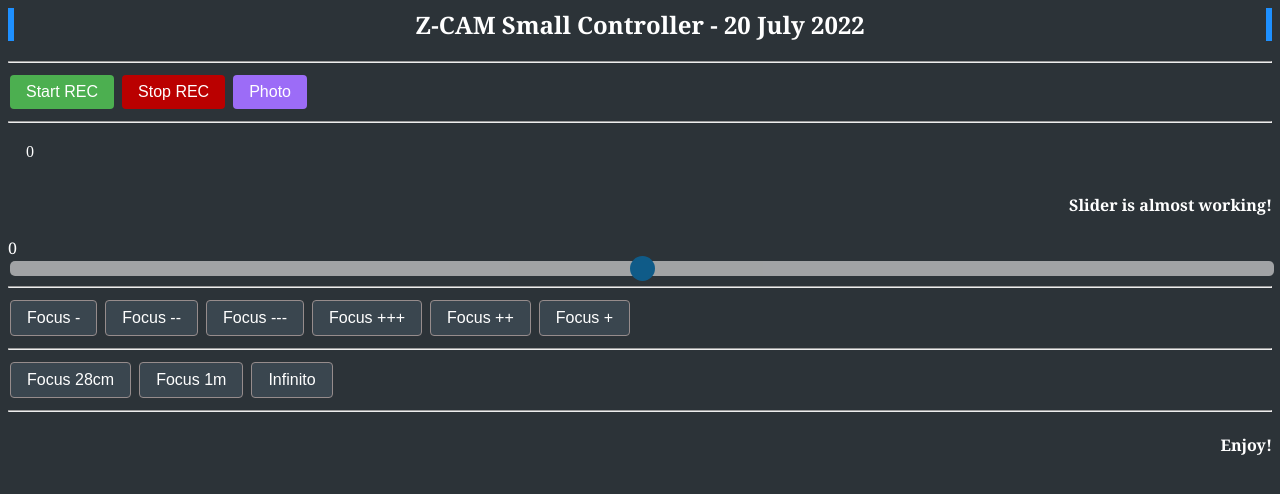
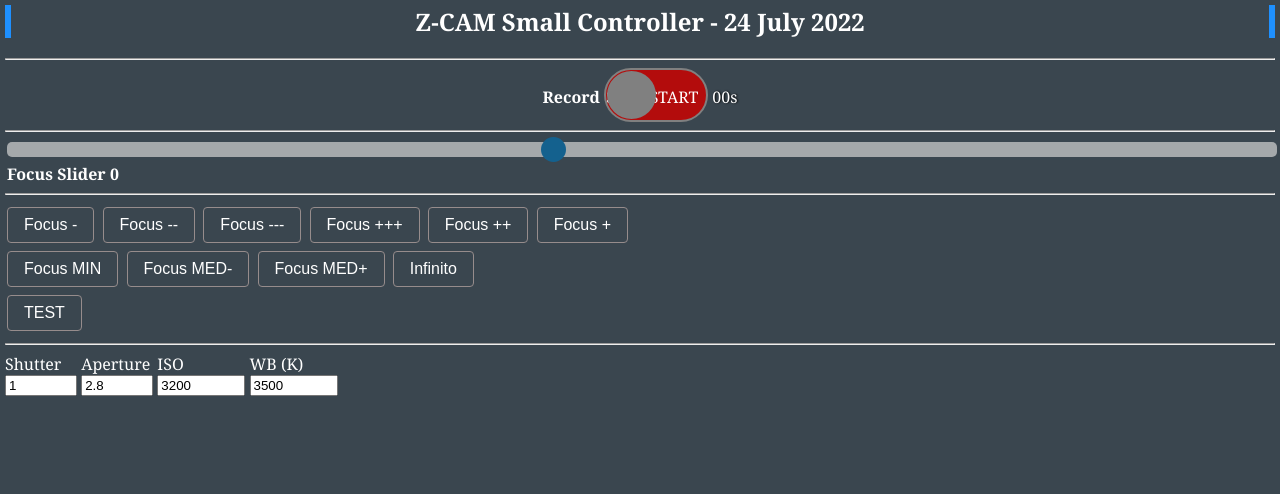
Before and after one commit to costavale/ZCAM-E2_Small-Controller, a plain HTML site: page ZCAM-1.0.html in a window 1280 px wide. Drawn offline with Linux system fonts and the light colour scheme.

Commit message:
updated to 24 july 2022

```diff
--- a/ZCAM-1.0.html
+++ b/ZCAM-1.0.html
@@ -1,14 +1,17 @@
 <html>
+<html lang="en">
 
 <head>
 <meta http-equiv="Content-Type" content="text/html; charset=windows-1252">
+
 <title>Z-CAM Controller</title>
 
 <script language="JavaScript">
 
-function httpGet(theUrl,VARf) {
+// Send a request
+function httpGet(theUrl, VARf) {
 
-	theUrl= theUrl + VARf;
+	theUrl = theUrl + VARf;
 	let xmlHttpReq = new XMLHttpRequest();
 
 	xmlHttpReq.open("GET", theUrl, false);
@@ -17,24 +20,112 @@
 	console.log(VARf);
 
 	return xmlHttpReq.responseText;
-
 }
 
+// Send a command to change configuration
+function setConfig(command, def) {
+
+  theCompleteUrl = 'http://10.98.32.1/ctrl/set?' + command + "=" + def;
+  let xmlHttpReq = new XMLHttpRequest();
+
+  xmlHttpReq.open("GET", theCompleteUrl, false);
+
+  xmlHttpReq.send(null);
+  console.log(theCompleteUrl);
+
+  return xmlHttpReq.responseText;
+}
+
+// Update the slider
 function updateSlider(slideAmount) {
         var sliderDiv = document.getElementById("sliderAmount");
-            sliderDiv.innerHTML = slideAmount;
+        sliderDiv.innerHTML = slideAmount;
     }
 
+// Display the new value
 function DisplayChange(newvalue) {
                 document.getElementById(
                   "value").innerHTML = newvalue;
             }
 
-//console.log(httpGet('https://jsonplaceholder.typicode.com/posts'));
+// Toggles the checkbox from OFF to ON and vice-versa.
+function toggle(checkbox) {
+            switch (checkbox.value) {
+                case "ON":
+                    checkbox.value = "OFF";
+                    httpGet('http://10.98.32.1/ctrl/rec?action=','start');
+                    start();
+                    break;
+                case "OFF":
+                    checkbox.value = "ON";
+                    httpGet('http://10.98.32.1/ctrl/rec?action=','stop');
+                    end();
+                    break;
+            }
+}
+
+// update remaining time
+function updateRecRemaining()
+{
+    $.getJSON("/ctrl/rec?action=remain", function( response ) {
+        if (response.code != 0) {
+            $("#info_remain").text("00h00m");
+            $("#info_remain").css("color", "yellow");
+            $("#btn_rec").css('background', 'darkred');
+            $("#btn_rec").prop("disabled", true);
+        } else {
+            updateRemainLable(response.msg);
+        }
+    });
+}
+
+var startTime, endTime;
+
+function start() {
+  startTime = performance.now();
+};
+
+function end() {
+  endTime = performance.now();
+  var timeDiff = endTime - startTime; //in ms
+  // strip the ms
+  timeDiff /= 1000;
+
+  // get seconds
+  var seconds = Math.round(timeDiff);
+  console.log(seconds + " seconds");
+}
 
 </script>
 
 <style>
+
+body {
+    margin:5px 5px 0px 5px;
+    height:100%;
+    background-color: #3a464f;
+    font-family: Georgia, "Times New Roman", Times, serif;
+    color: white;
+  }
+
+h2 {
+  border-left: 6px solid DodgerBlue;
+  border-right: 6px solid DodgerBlue;
+  text-align: center;
+}
+
+h4 {
+  text-align: left;
+  margin: 4px 2px;
+}
+
+h5 {
+  text-align: left;
+}
+
+p {
+  text-align: left;
+}
 
 .button {
   border: white;
@@ -49,10 +140,6 @@
   cursor: pointer;
 }
 
-.buttonStart {background-color: #4CAF50;}
-.buttonStop {background-color: #BA0000;}
-.buttonPhoto {background-color: #9c6cf7;}
-
 .buttonOthers {
 	background-color: #3a464f;
 	border: 1px solid #968c8c;
@@ -63,37 +150,9 @@
   color: white;
 }
 
-
-h2 {
-  font-family: Georgia, "Times New Roman", Times, serif;
-  color: white;
-  border-left: 6px solid DodgerBlue;
-  border-right: 6px solid DodgerBlue;
-  text-align: center;
-}
-
-h4 {
-  font-family: Georgia, "Times New Roman", Times, serif;
-  color: white;
-  text-align: right;
-}
-
-h5 {
-  font-family: Georgia, "Times New Roman", Times, serif;
-  color: white;
-  text-align: left;
-}
-
-.p {
-  font-family: Georgia, "Times New Roman", Times, serif;
-  color: white;
-  text-align: left;
-}
-
 .slidecontainer {
   width: 100%;
-  font-family: Georgia, "Times New Roman", Times, serif;
-  color: white;
+    color: white;
 }
 
 .slider {
@@ -131,60 +190,175 @@
   cursor: pointer;
 }
 
+#preview {
+    position: relative;
+    width: 75%;
+    height: 100%;
+    float: left;
+    }
+
+#stream {
+    position: absolute;
+    width: 100%;
+}
+
+#info_bar {
+    position: relative;
+    margin: 20px 20px;
+    color: white;
+    }
+
+.info {
+    display: inline;
+    text-shadow:#000 1px 0px 2px;
+  }
+
+#info_bar :not(:nth-child(2)) {
+    margin-left: 2em;
+}
+
+#info_bar :first-child {
+    margin-left: 0px;
+}
+
+#info_bar :nth-child(2) {
+    margin-left: 0.3em;
+}
+
+/* toggle in label designing */
+.toggle {
+  position : relative ;
+  display : inline-block;
+  width: 100px;
+  height: 50px;
+  background-color: rgb(179, 12, 12);
+  border-radius: 30px;
+  border: 2px solid gray;
+}
+
+/* After slide changes */
+.toggle:after {
+  content: '';
+  position: absolute;
+  width: 49px;
+  height: 48px;
+  border-radius: 50%;
+  background-color: gray;
+  top: 1px;
+  left: 1px;
+  transition:  all 0.5s;
+}
+
+/* Checkbox checked effect */
+.checkbox:checked + .toggle::after {
+  left : 51px;
+}
+
+/* Checkbox checked toggle label bg color */
+.checkbox:checked + .toggle {
+  background-color: green;
+}
+
+/* Checkbox vanished */
+.checkbox {
+  display : none;
+}
 </style>
 
 </head>
 
-<h2> <strong> Z-CAM Small Controller </strong> - 20 July 2022</h2>
+<h2> Z-CAM Small Controller - 24 July 2022</h2>
 
 <hr>
-<button class="button buttonStart"
-	accesskey="z"
-	onclick="httpGet('http://10.98.32.1/ctrl/rec?action=','start')">Start REC</button>
-<button class="button buttonStop"
-	accesskey="x"
-	onclick="httpGet('http://10.98.32.1/ctrl/rec?action=','stop')">Stop REC</button>
-<button class="button buttonPhoto"
-	accesskey="x"
-	onclick="httpGet('http://10.98.32.1/ctrl/still/?action=','cap')">Photo</button><hr>
+<center>
+<span><strong>Record</strong></span>
+  <input
+  type="checkbox"
+  id="switch"
+  class="checkbox"
+  value="ON"
+  onclick="toggle(this);" />
 
+  <label for="switch" class="toggle">
+    <p>STOP START</p>
+    </label>
 
+<p class="info" id="seconds">00s</p>
+</center>
 
-<a href="">
-  <div class="button" id="httpGet('http://10.98.32.1/ctrl/rec?action=', remain)">0</div>
-</a>
-
-<h4> <strong> Slider is almost working!</strong> </h4>
+<hr>
 
 <div class="slidecontainer">
-
-<span id="value">0</span>
 
 <input type="range"
 	id="rangeInput"
 	name="rangeInput"
 	value="0"
-	min="-10000"
-	max="10000"
+	min="-3757"
+	max="5000"
 	class="slider"
-      	oninput="DisplayChange(this.value)"
-	onchange="httpGet('http://10.98.32.1/ctrl/set?lens_focus_pos=',value)">
+  oninput="DisplayChange(this.value)"
+	onchange="setConfig('lens_focus_pos', 'value')">
 
+<h4> <strong> Focus Slider </strong> <span id="value">0</span> </h4>
 </div>
 <hr>
 
-<button class="button buttonOthers" accesskey="-" onclick="httpGet('http://10.98.32.1/ctrl/set?mf_drive=','+10')">Focus -</button>
-<button class="button buttonOthers" onclick="httpGet('http://10.98.32.1/ctrl/set?mf_drive=','+50')">Focus --</button>
-<button class="button buttonOthers" onclick="httpGet('http://10.98.32.1/ctrl/set?mf_drive=','+100')">Focus ---</button>
-<button class="button buttonOthers" onclick="httpGet('http://10.98.32.1/ctrl/set?mf_drive=','-100')">Focus +++</button>
-<button class="button buttonOthers" onclick="httpGet('http://10.98.32.1/ctrl/set?mf_drive=','-50')">Focus ++</button>
-<button class="button buttonOthers" accesskey="+" onclick="httpGet('http://10.98.32.1/ctrl/set?mf_drive=','-10')">Focus +</button>
+<div>
+  <button class="button buttonOthers" accesskey="-" onclick="setConfig('mf_drive', +10)" oninput="DisplayChange(this.value)">Focus -</button>
+  <button class="button buttonOthers" onclick="setConfig('mf_drive', +50)">Focus --</button>
+  <button class="button buttonOthers" onclick="setConfig('mf_drive', +100)">Focus ---</button>
+  <button class="button buttonOthers" onclick="setConfig('mf_drive', -100)">Focus +++</button>
+  <button class="button buttonOthers" onclick="setConfig('mf_drive', -50)">Focus ++</button>
+  <button class="button buttonOthers" accesskey="+" onclick="setConfig('mf_drive', -10)">Focus +</button>
+</div>
+<div>
+  <button class="button buttonOthers" onclick="setConfig('lens_focus_pos', -3757)">Focus MIN</button>
+  <button class="button buttonOthers" onclick="setConfig('lens_focus_pos', 0)">Focus MED-</button>
+  <button class="button buttonOthers" onclick="setConfig('lens_focus_pos', 4000)">Focus MED+</button>
+  <button class="button buttonOthers" onclick="setConfig('lens_focus_pos', 5000)">Infinito</button>
+</div>
+<div>
+  <button class="button buttonOthers"
+  onclick="setConfig('lens_zoom', 'in')">TEST</button>
+</div>
+
 <hr>
-<button class="button buttonOthers" onclick="httpGet('http://10.98.32.1/ctrl/set?lens_focus_pos=','0')">Focus 28cm</button>
-<button class="button buttonOthers" onclick="httpGet('http://10.98.32.1/ctrl/set?lens_focus_pos=','4000')">Focus 1m</button>
-<button class="button buttonOthers" onclick="httpGet('http://10.98.32.1/ctrl/set?lens_focus_pos=','5000')">Infinito</button>
-<hr>
-<h4> <strong> Enjoy!</strong> </h4>
 
-<body bgcolor="#2c3338">
+<div id="preview">
+
+  <!--<img id="stream" src="http://10.98.32.1/mjpeg_stream" />--->
+
+<span style="display:inline-block">
+    <label for=shutter style="display:block">Shutter</label>
+    <input type=number id="shutter" name="shutter"
+    value="1" min="1" max="2000"
+    onchange="setConfig('iris', 'value')"/>
+</span>
+
+<span style="display:inline-block">
+    <label for=aperture  style="display:block">Aperture</label>
+    <input type=number id="aperture" name="aperture"
+    value="2.8" min="2.8" max="22"
+    onchange="setConfig('iris', 'value')"/>
+</span>
+
+<span style="display:inline-block">
+  <label for=ISO  style="display:block">ISO</label>
+  <input type=number id="ISO" name="ISO"
+  value="3200" min="400" max="128000"
+  onchange="setConfig('iso', 'value')"/>
+</span>
+
+<span style="display:inline-block">
+  <label for=WB  style="display:block">WB (K)</label>
+  <input type=number id="WB" name="WB"
+  value="3500" min="400" max="128000"
+  onchange="setConfig('mwb', 'value')"/>
+</span>
+
+  </div>
+
+</div>
+
 </html>
```
